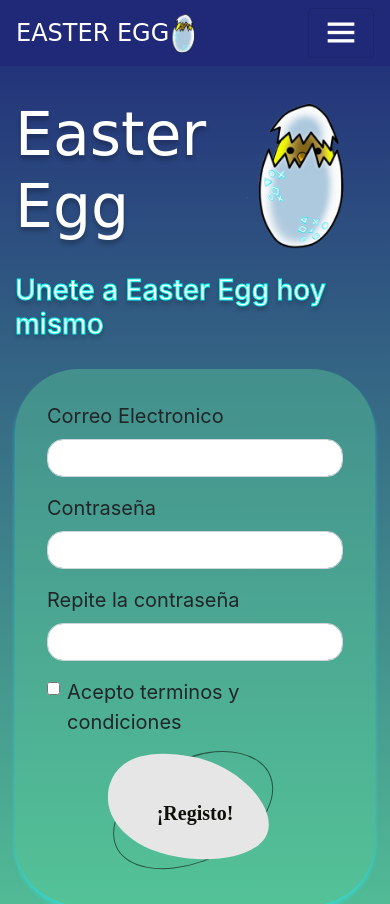
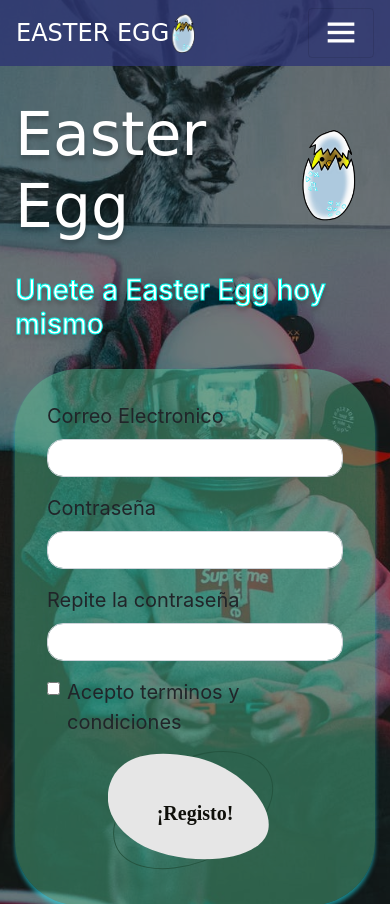
Before and after one commit to victoramon/Easter-egg, a website: page index.html in a window 390 px wide. Shown: the top 904 px of the page. Drawn offline with nearby package versions, Linux system fonts and the light colour scheme; a web font is replaced by a local one.

Commit message:
Modificando fondo de index

```diff
--- a/src/css/pagina-principal.css
+++ b/src/css/pagina-principal.css
@@ -1,6 +1,19 @@
 /* .container{
     margin-top: 100px;
 } */
+/* img fondo */
+
+body{
+    background-image: linear-gradient(
+180deg, #00000078, #00000070), url('../img/fondoIndex.jpeg');
+    background-size: cover;
+    background-position: center;
+}
+
+.navbar {
+    background-color: transparent;
+}
+
 /*Parte de la izquierda*/
 .titulo-y-huevo{
     display: flex;
@@ -78,11 +91,21 @@ justify-self: center;
         width: 8rem;
     }
 
+    .navbar {
+        background-color: #2d3573cc;
+    }
+
 }
 
 @media (max-width: 767px) {
     body{
         margin-top: 50px;
+    }
+
+
+
+    .titulo-y-huevo img{
+        width: 5rem;
     }
 
     .linea{
@@ -104,6 +127,8 @@ justify-self: center;
         margin-top: 0!important;
     }
 
+
+
 }
 
 @keyframes movimiento{
```
Also changed, not shown: src/img/fondoIndex.jpeg (added).
